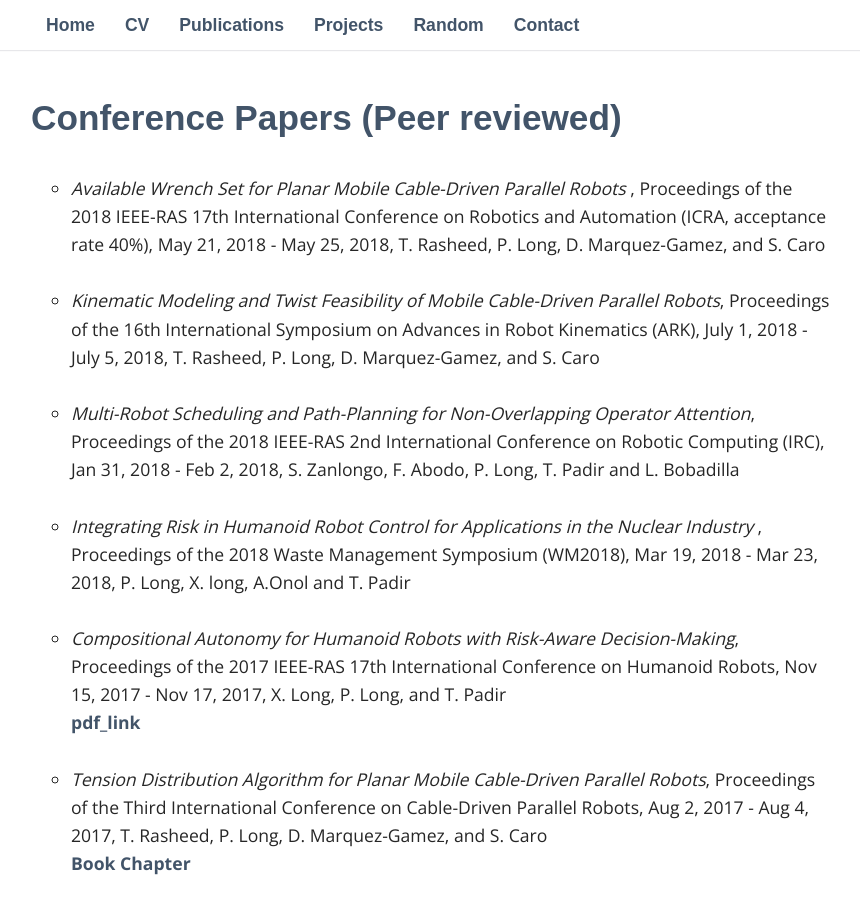
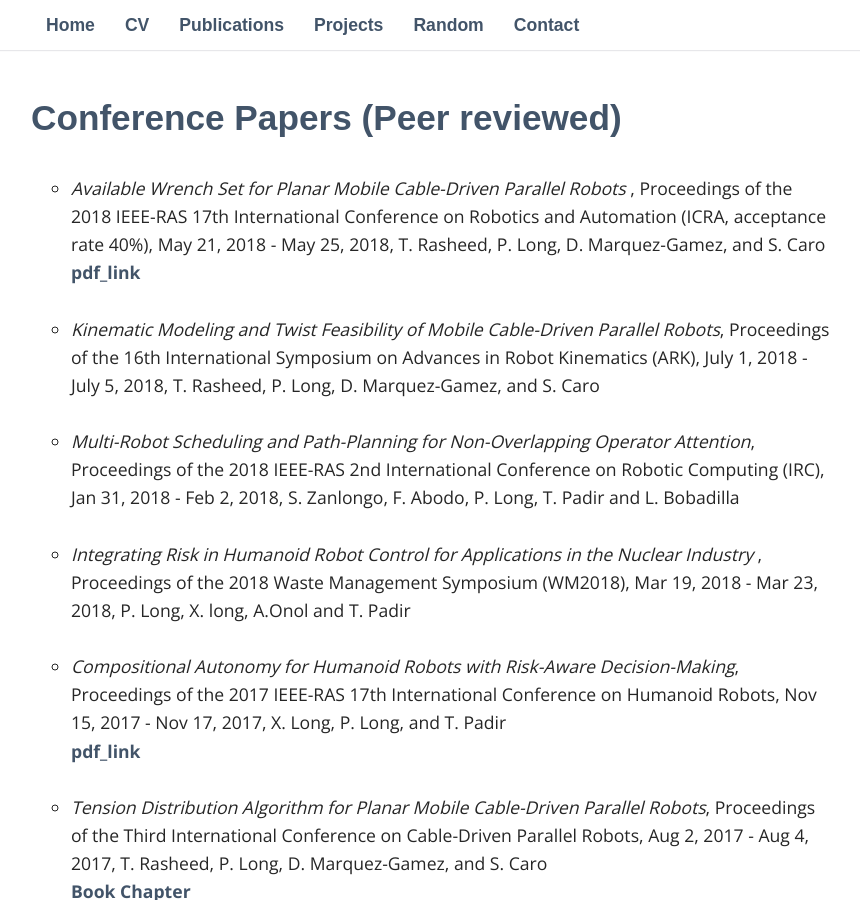
Before and after one commit to philip-long/philip-long.github.io, a Jekyll site: the page built from publications/index.html, in a window 1280 px wide and 900 px high, scrolled down 560 px. Shown: the whole window, without its empty margins (209-1069 px from the left). Built offline with Jekyll 4.4.1, drawn with Linux system fonts in a browser that asks for light colours; some web fonts are replaced.

Commit message:
Update index.html

```diff
--- a/publications/index.html
+++ b/publications/index.html
@@ -40,8 +40,12 @@
 
         <li>
      <i>Available Wrench Set for Planar Mobile Cable-Driven Parallel Robots  </i>, Proceedings of the 2018 IEEE-RAS 17th International Conference on Robotics and Automation (ICRA, acceptance rate 40%), May 21, 2018 - May 25, 2018, T. Rasheed, P. Long, D. Marquez-Gamez, and S. Caro<br>
+    <a href="  https://hal.archives-ouvertes.fr/hal-01757793/document"> pdf_link</a>
+
     </li>
-   <br>
+
+
+    <br>
 
         <li>
      <i>Kinematic Modeling and Twist Feasibility of Mobile Cable-Driven Parallel Robots</i>, Proceedings of the 16th International Symposium on Advances in Robot Kinematics (ARK), July 1, 2018 - July 5, 2018, T. Rasheed, P. Long, D. Marquez-Gamez, and S. Caro<br>
```
